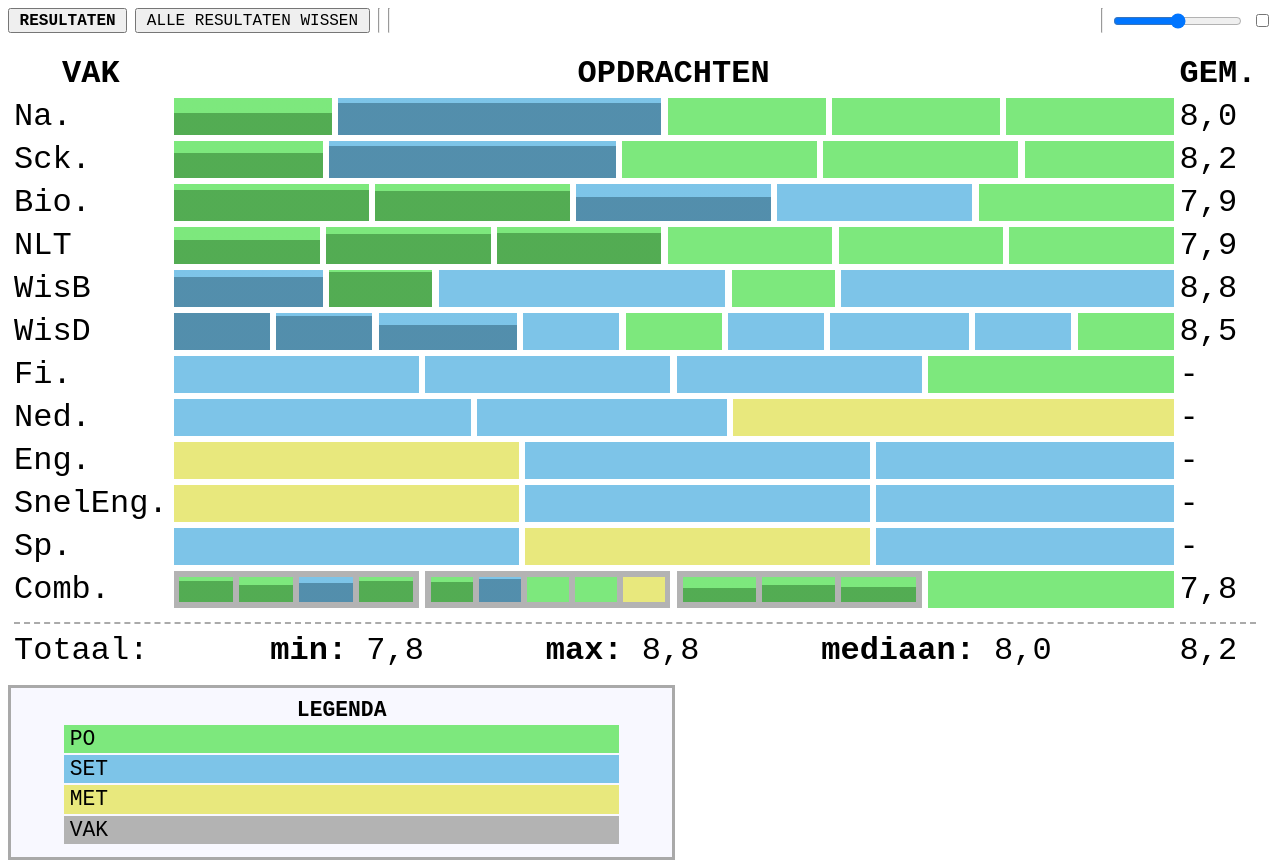
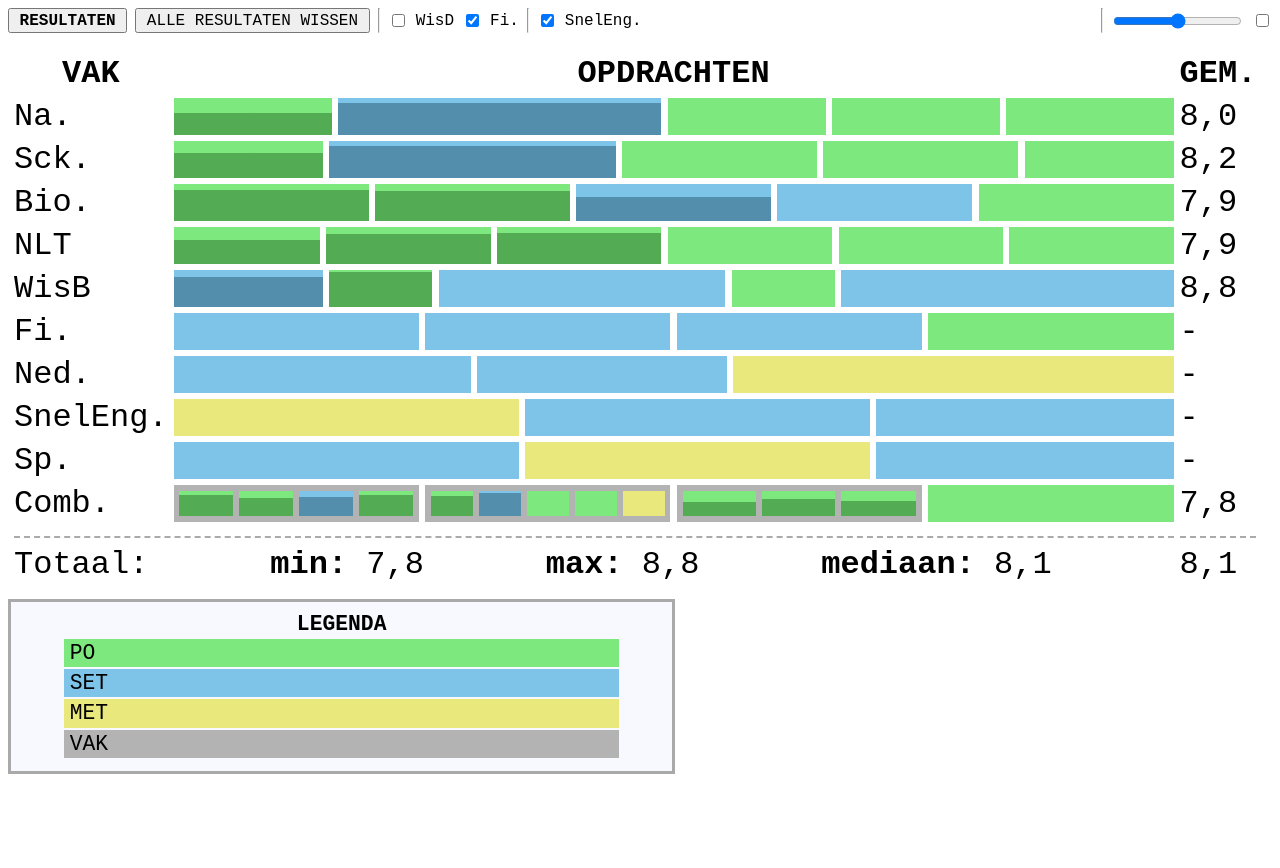
Before and after one commit to Wouterr0/cijfer-vis, a Vue app: page / in a window 1280 px wide. After the commit the page ends 800 px from the top, so only its background shows below. Built offline with nearby package versions, Linux system fonts and the light colour scheme.

Commit message:
add checkboxes for optional and replacing subjects

```diff
--- a/src/App.vue
+++ b/src/App.vue
@@ -21,6 +21,7 @@ export default {
     },
     created() {
         console.log(this.$store.state);
+
         window.gen_id = gen_id;
     },
 };
--- /dev/null
+++ b/src/components/Optional.vue
@@ -0,0 +1,33 @@
+<template>
+    <input type="checkbox" :id="assignment.id" v-model="optional" />
+    <label :for="assignment.id">
+        {{ assignment.shortname }}
+    </label>
+</template>
+
+<script>
+import { mapGetters } from 'vuex';
+
+export default {
+    name: 'Optional',
+    props: {
+        assignment: Object,
+    },
+    computed: {
+        ...mapGetters(['isOptional']),
+        optional: {
+            get() {
+                return this.$store.getters.isOptional(this.assignment);
+            },
+            set(turnedOn) {
+                this.$store.commit('setOptional', {
+                    assignment: this.assignment,
+                    turnedOn,
+                });
+            },
+        },
+    },
+};
+</script>
+
+<style></style>
--- a/src/components/Optionals.vue
+++ b/src/components/Optionals.vue
@@ -1 +1,23 @@
-<template></template>
+<template>
+    <template :key="optional.id" v-for="optional in optionals">
+        <Optional :assignment="optional" />
+    </template>
+</template>
+
+<script>
+import Optional from './Optional.vue';
+
+export default {
+    name: 'Optionalas',
+    components: {
+        Optional,
+    },
+    computed: {
+        optionals() {
+            return this.$store.getters.allOptional;
+        },
+    },
+};
+</script>
+
+<style></style>
--- /dev/null
+++ b/src/components/Replacing.vue
@@ -0,0 +1,38 @@
+<template>
+    <input
+        type="checkbox"
+        :id="replaces.id + '-' + replacing.id"
+        v-model="replacer"
+    />
+    <label :for="replaces.id + '-' + replacing.id">
+        {{ replacing.shortname }}
+    </label>
+</template>
+
+<script>
+import { mapGetters } from 'vuex';
+export default {
+    name: 'Replacing',
+    props: {
+        replaces: Object,
+        replacing: Object,
+    },
+    computed: {
+        ...mapGetters(['isReplacing']),
+        replacer: {
+            get() {
+                return this.$store.getters.isReplacing(this.replacing, this.replaces);
+            },
+            set(turnedOn) {
+                this.$store.commit('setReplacer', {
+                    replaces: this.replaces,
+                    replacing: this.replacing,
+                    turnedOn,
+                });
+            },
+        },
+    },
+};
+</script>
+
+<style></style>
--- a/src/components/Replacings.vue
+++ b/src/components/Replacings.vue
@@ -1 +1,27 @@
-<template></template>
+<template>
+    <Replacing
+        :key="replacer.replaces.id + '-' + replacer.replacing.id"
+        v-for="replacer in replacers"
+        :replaces="replacer.replaces"
+        :replacing="replacer.replacing"
+    />
+</template>
+
+<script>
+import Replacing from './Replacing.vue';
+import { mapGetters } from 'vuex';
+
+export default {
+    name: 'Replacings',
+    components: {
+        Replacing,
+    },
+    computed: {
+        replacers() {
+            return this.$store.getters.allReplacing;
+        },
+    },
+};
+</script>
+
+<style></style>
--- a/src/main.js
+++ b/src/main.js
@@ -2,7 +2,7 @@ import { createApp } from 'vue';
 import { createStore } from 'vuex';
 import App from './App.vue';
 import data from './data.js';
-import { parse_data } from './utils.js';
+import { assignment_by_id, parse_data } from './utils.js';
 
 // Create a new store instance.
 const store = createStore({
@@ -12,7 +12,7 @@ const store = createStore({
         hovered: null,
         clicked: null,
         settings: {
-            extra: ['zzhzstumsx'],
+            extra: ['9i65zn7fb7'],
             replacing: ['ns17jgif2b-vrzx1r9o5w'],
             round: false,
             scale: 1,
@@ -46,7 +46,34 @@ const store = createStore({
     },
     getters: {
         subjects(state) {
-            return state.grade.assignments;
+            let subjects = [];
+            for (const subject of state.grade.assignments) {
+                /* Show subject if:
+                 *
+                 *  it is not (
+                 *       the subject is extra and it's turned off
+                 *    or the subject is replaced
+                 *    of the subject can replace and doesn't
+                 *  )
+                 */
+                // TODO: this should preferibly be recursive
+                if (
+                    !(
+                        (subject.optional &&
+                            !state.settings.extra.includes(subject.id)) ||
+                        state.settings.replacing.some((replacer) =>
+                            replacer.startsWith(subject.id)
+                        ) ||
+                        (subject.replaces &&
+                            !state.settings.replacing.some((replacer) =>
+                                replacer.endsWith(subject.id)
+                            ))
+                    )
+                ) {
+                    subjects.push(subject);
+                }
+            }
+            return subjects;
         },
         showResults(state) {
             return state.mode === 'results';
@@ -78,6 +105,47 @@ const store = createStore({
             return new Map(
                 [...Object.entries(counted_types)].sort((a, b) => b[1] - a[1])
             ).keys();
+        },
+        allOptional(state) {
+            let allOptionalAssignments = [];
+            function checkOptional(assignment) {
+                if (assignment.optional) {
+                    allOptionalAssignments.push(assignment);
+                }
+                if (assignment.assignments) {
+                    for (const sub_assignment of assignment.assignments) {
+                        checkOptional(sub_assignment);
+                    }
+                }
+            }
+            checkOptional(state.grade);
+            return allOptionalAssignments;
+        },
+        allReplacing(state) {
+            let allReplacingAssignments = [];
+            function checkReplacing(assignment) {
+                if (assignment.replaces) {
+                    allReplacingAssignments.push({
+                        replaces: assignment_by_id(assignment.replaces),
+                        replacing: assignment,
+                    });
+                }
+                if (assignment.assignments) {
+                    for (const sub_assignment of assignment.assignments) {
+                        checkReplacing(sub_assignment);
+                    }
+                }
+            }
+            checkReplacing(state.grade);
+            return allReplacingAssignments;
+        },
+        isOptional: (state) => (assignment) => {
+            return state.settings.extra.includes(assignment.id);
+        },
+        isReplacing: (state) => (replacing, replaces) => {
+            return state.settings.replacing.includes(
+                replaces.id + '-' + replacing.id
+            );
         },
         result:
             (state, getters) =>
@@ -190,6 +258,27 @@ const store = createStore({
             // deselect block if clicked while aready selected
             state.clicked = state.clicked === assignment ? null : assignment;
         },
+        setOptional(state, { assignment, turnedOn }) {
+            if (turnedOn && !state.settings.extra.includes(assignment.id)) {
+                state.settings.extra.push(assignment.id);
+            }
+            if (!turnedOn) {
+                state.settings.extra = state.settings.extra.filter(
+                    (optional_id) => optional_id !== assignment.id
+                );
+            }
+        },
+        setReplacer(state, { replaces, replacing, turnedOn }) {
+            let replacer_s = replaces.id + '-' + replacing.id;
+            if (turnedOn && !state.settings.replacing.includes(replacer_s)) {
+                state.settings.replacing.push(replacer_s);
+            }
+            if (!turnedOn) {
+                state.settings.replacing = state.settings.replacing.filter(
+                    (replacer) => replacer !== replacer_s
+                );
+            }
+        },
         setResult(state, { assignment, result }) {
             state.results[assignment.id] = result;
         },
```
